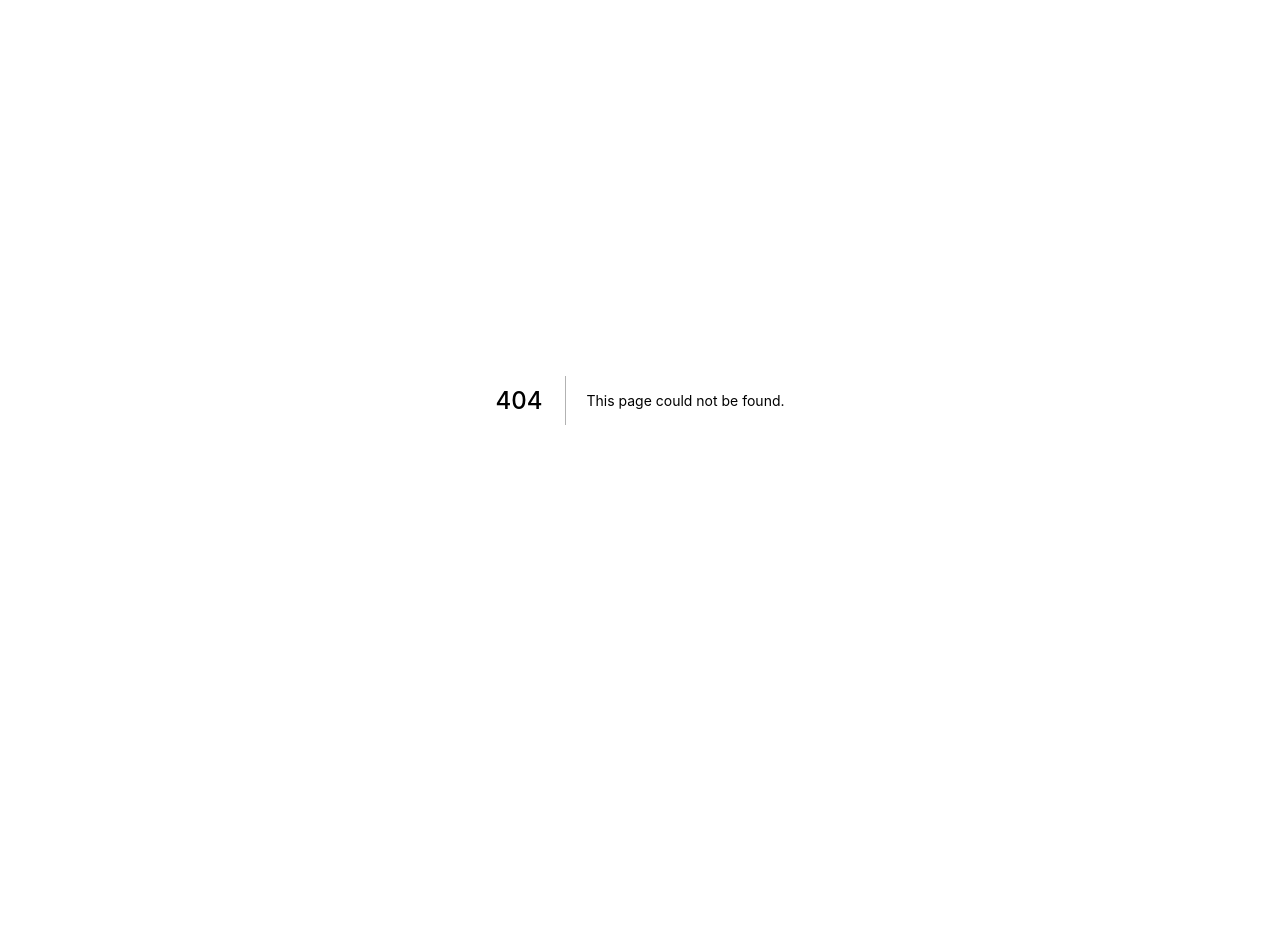
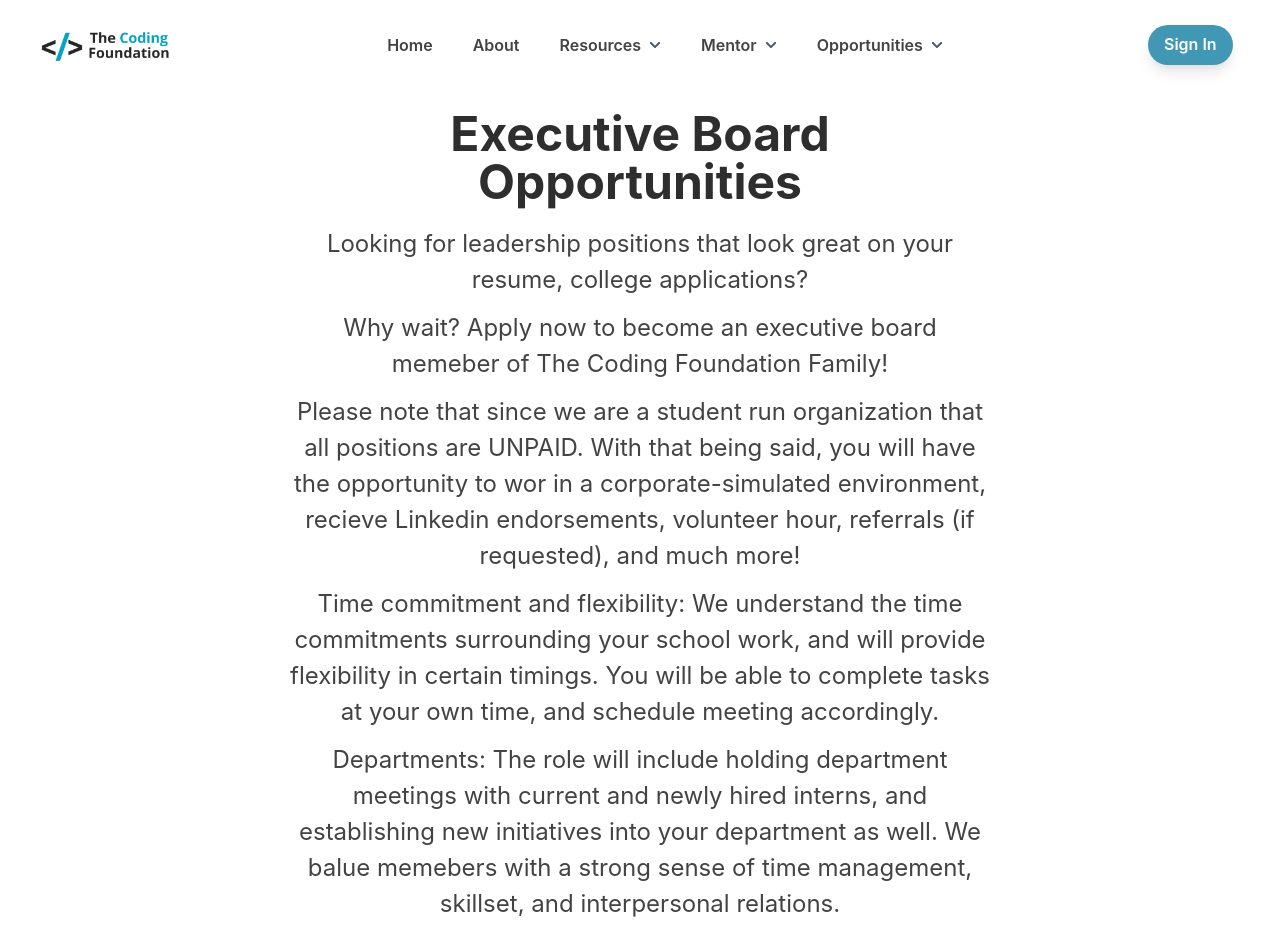
Before and after one commit to ganning127/TCF-Website, a Next.js app: page /executive/apply in a window 1280 px wide. Before the commit this address had no page. Shown: the top 952 px of the page. Before the commit the page ends 800 px from the top, so only its background shows below. Built offline with nearby package versions, Linux system fonts and the light colour scheme.

Commit message:
add executive board opportunities

```diff
--- /dev/null
+++ b/components/Applications/ExecBoardOpps.jsx
@@ -0,0 +1,14 @@
+import { Heading, Text, Box } from '@chakra-ui/react'
+
+export const ExecBoardOpps = ({ }) => {
+    return (
+        <Box textAlign="center" maxW="700px" mx="auto">
+            <Heading as="h1" size="2xl" color="text.dark.heading" my="5" fontWeight="bold">Executive Board Opportunities</Heading>
+            <Text fontWeight="normal" color="text.dark" fontSize="2xl" my="3" >Looking for leadership positions that look great on your resume, college applications?</Text>
+            <Text fontWeight="normal" color="text.dark" fontSize="2xl" my="3" >Why wait? Apply now to become an executive board memeber of The Coding Foundation Family!</Text>
+            <Text fontWeight="normal" color="text.dark" fontSize="2xl" my="3" >Please note that since we are a student run organization that all positions are UNPAID. With that being said, you will have the opportunity to wor in a corporate-simulated environment, recieve Linkedin endorsements, volunteer hour, referrals (if requested), and much more!</Text>
+            <Text fontWeight="normal" color="text.dark" fontSize="2xl" my="3" >Time commitment and flexibility: We understand the time commitments surrounding your school work, and will provide flexibility in certain timings. You will be able to complete tasks at your own time, and schedule meeting accordingly.</Text>
+            <Text fontWeight="normal" color="text.dark" fontSize="2xl" my="3" >Departments: The role will include holding department meetings with current and newly hired interns, and establishing new initiatives into your department as well. We balue memebers with a strong sense of time management, skillset, and interpersonal relations.</Text>
+        </Box >
+    )
+}
--- /dev/null
+++ b/pages/executive/apply.js
@@ -0,0 +1,28 @@
+import Head from 'next/head'
+import { Container } from '@chakra-ui/react'
+import { ExecBoardOpps } from '../../components/Applications/ExecBoardOpps'
+import { NavBar } from '../../components/NavBar/index.tsx'
+import { Footer } from '../../components/Footer/index.tsx'
+import { Landing } from '../../components/Landing/index'
+import { MedSep } from '../../components/Separators/MedSep'
+
+export default function Executive() {
+    return (
+        <>
+        <Head>
+                <title>Executive Board Opportunities - The Coding Foundation</title>
+                <link rel="icon" href="/favicon.ico" />
+            </Head>
+
+            <NavBar active="***" />
+
+            <Container maxW="container.xl">
+
+            <ExecBoardOpps/>
+
+        <Footer />
+        </Container>
+
+        </>
+    )
+}
--- a/pages/join.js
+++ b/pages/join.js
@@ -5,6 +5,7 @@ import { Footer } from '../components/Footer/index.tsx'
 import { MedSep } from '../components/Separators/MedSep'
 import { HeadingWithDesc } from '../components/Headings/HeadingWithDesc'
 import { SubSectionTwoText } from '../components/Landing/SubSectionTwoText'
+
 
 export default function About() {
     return (
```
Also changed, not shown: 1 other file (tests, documents, lock files or other folders).
